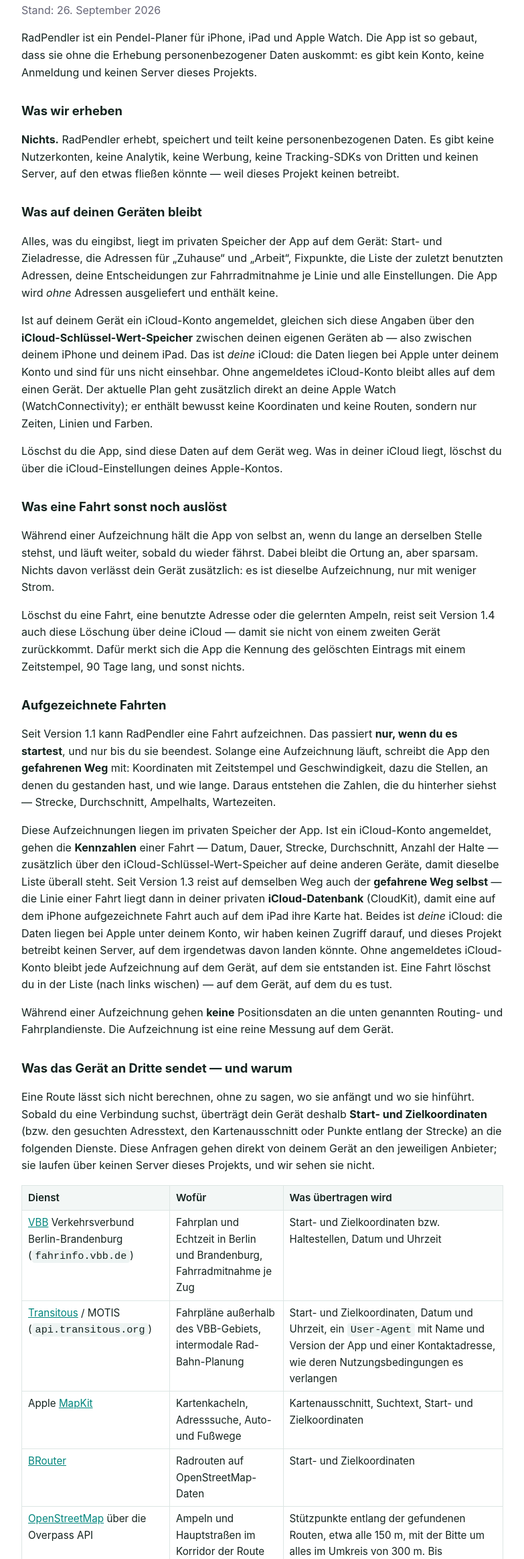
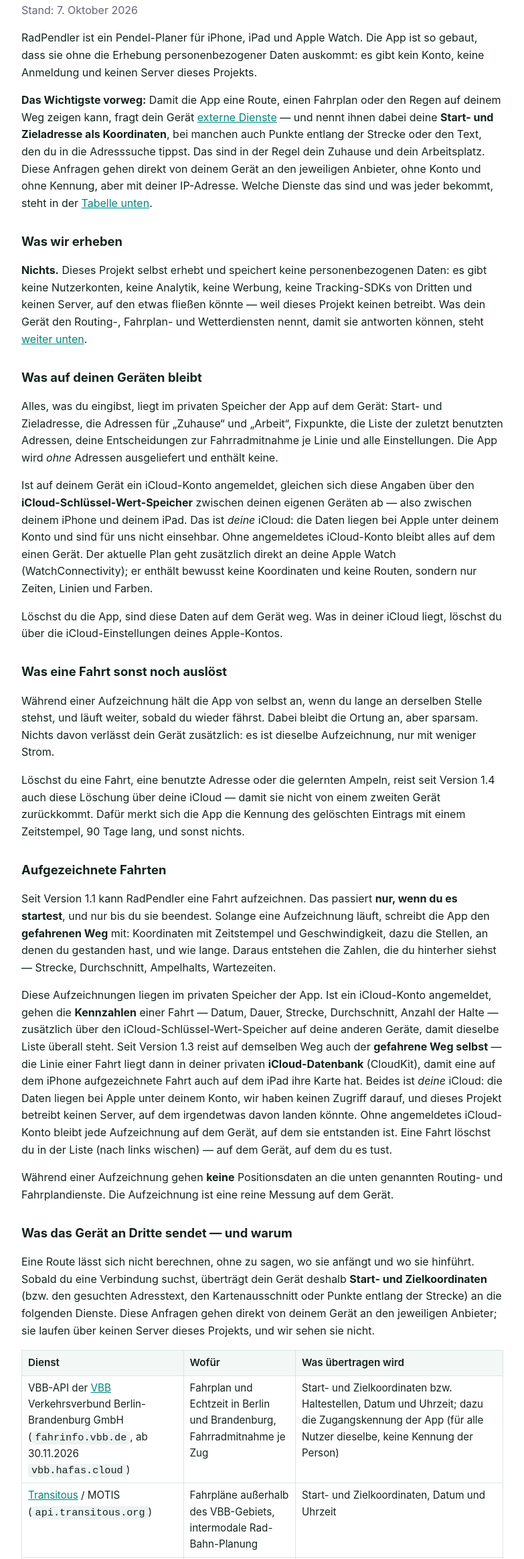
Before and after one commit to DeepSkyPlan/radpendler-privacy, a plain HTML site: page index.html in a window 1280 px wide. Shown: the part 140-2467 px from the top of the page at 67% size, without its empty margins (248-1031 px from the left). Drawn offline with Linux system fonts and the light colour scheme.

Commit message:
Stand aus RadPendler/appstore/pages (2026-11-04)

```diff
--- a/index.html
+++ b/index.html
@@ -24,17 +24,29 @@
 <p style="margin-bottom:1.2em"><a href="https://deepskyplan.github.io/radpendler-app/">← RadPendler</a></p>
 
 <h1>Datenschutzerklärung — RadPendler</h1>
-<p class="date">Stand: 26. September 2026</p>
+<p class="date">Stand: 7. Oktober 2026</p>
 
 <p>RadPendler ist ein Pendel-Planer für iPhone, iPad und Apple Watch. Die App
 ist so gebaut, dass sie ohne die Erhebung personenbezogener Daten auskommt: es
 gibt kein Konto, keine Anmeldung und keinen Server dieses Projekts.</p>
 
+<p><strong>Das Wichtigste vorweg:</strong> Damit die App eine Route, einen
+Fahrplan oder den Regen auf deinem Weg zeigen kann, fragt dein Gerät
+<a href="#dritte">externe Dienste</a> — und nennt ihnen dabei deine
+<strong>Start- und Zieladresse als Koordinaten</strong>, bei manchen auch
+Punkte entlang der Strecke oder den Text, den du in die Adresssuche tippst.
+Das sind in der Regel dein Zuhause und dein Arbeitsplatz. Diese Anfragen gehen
+direkt von deinem Gerät an den jeweiligen Anbieter, ohne Konto und ohne
+Kennung, aber mit deiner IP-Adresse. Welche Dienste das sind und was jeder
+bekommt, steht in der <a href="#dritte">Tabelle unten</a>.</p>
+
 <h2>Was wir erheben</h2>
-<p><strong>Nichts.</strong> RadPendler erhebt, speichert und teilt keine
-personenbezogenen Daten. Es gibt keine Nutzerkonten, keine Analytik, keine
+<p><strong>Nichts.</strong> Dieses Projekt selbst erhebt und speichert keine
+personenbezogenen Daten: es gibt keine Nutzerkonten, keine Analytik, keine
 Werbung, keine Tracking-SDKs von Dritten und keinen Server, auf den etwas
-fließen könnte — weil dieses Projekt keinen betreibt.</p>
+fließen könnte — weil dieses Projekt keinen betreibt. Was dein Gerät den
+Routing-, Fahrplan- und Wetterdiensten nennt, damit sie antworten können,
+steht <a href="#dritte">weiter unten</a>.</p>
 
 <h2>Was auf deinen Geräten bleibt</h2>
 <p>Alles, was du eingibst, liegt im privaten Speicher der App auf dem Gerät:
@@ -86,7 +98,7 @@ dem Gerät, auf dem du es tust.</p>
 die unten genannten Routing- und Fahrplandienste. Die Aufzeichnung ist eine
 reine Messung auf dem Gerät.</p>
 
-<h2>Was das Gerät an Dritte sendet — und warum</h2>
+<h2 id="dritte">Was das Gerät an Dritte sendet — und warum</h2>
 <p>Eine Route lässt sich nicht berechnen, ohne zu sagen, wo sie anfängt und wo
 sie hinführt. Sobald du eine Verbindung suchst, überträgt dein Gerät deshalb
 <strong>Start- und Zielkoordinaten</strong> (bzw. den gesuchten Adresstext, den
@@ -97,18 +109,18 @@ laufen über keinen Server dieses Projekts, und wir sehen sie nicht.</p>
 <table>
 <tr><th>Dienst</th><th>Wofür</th><th>Was übertragen wird</th></tr>
 <tr>
-  <td><a href="https://www.vbb.de/">VBB</a> Verkehrsverbund Berlin-Brandenburg
-      (<code>fahrinfo.vbb.de</code>)</td>
+  <td>VBB-API der <a href="https://www.vbb.de/">VBB</a> Verkehrsverbund
+      Berlin-Brandenburg GmbH (<code>fahrinfo.vbb.de</code>, ab 30.11.2026
+      <code>vbb.hafas.cloud</code>)</td>
   <td>Fahrplan und Echtzeit in Berlin und Brandenburg, Fahrradmitnahme je Zug</td>
-  <td>Start- und Zielkoordinaten bzw. Haltestellen, Datum und Uhrzeit</td>
+  <td>Start- und Zielkoordinaten bzw. Haltestellen, Datum und Uhrzeit; dazu die
+      Zugangskennung der App (für alle Nutzer dieselbe, keine Kennung der Person)</td>
 </tr>
 <tr>
   <td><a href="https://transitous.org/">Transitous</a> / MOTIS
       (<code>api.transitous.org</code>)</td>
   <td>Fahrpläne außerhalb des VBB-Gebiets, intermodale Rad-Bahn-Planung</td>
-  <td>Start- und Zielkoordinaten, Datum und Uhrzeit, ein <code>User-Agent</code>
-      mit Name und Version der App und einer Kontaktadresse, wie deren
-      Nutzungsbedingungen es verlangen</td>
+  <td>Start- und Zielkoordinaten, Datum und Uhrzeit</td>
 </tr>
 <tr>
   <td>Apple <a href="https://www.apple.com/de/maps/">MapKit</a></td>
@@ -142,6 +154,13 @@ laufen über keinen Server dieses Projekts, und wir sehen sie nicht.</p>
   <td>einzelne Koordinaten entlang der Route</td>
 </tr>
 </table>
+
+<p>Jede Anfrage an die VBB-API, Transitous, BRouter, die Overpass API und Open-Meteo trägt
+außerdem einen <code>User-Agent</code>, der die App benennt — „RadPendler“, die
+Versionsnummer, „Commute App“ und die Adresse des Quelltexts als Kontakt. Er ist
+für alle Nutzer derselbe und sagt nichts über dich oder dein Gerät; die
+Betreiber können damit zuordnen, welche App fragt, und sich melden, statt sie
+auszusperren.</p>
 
 <p>Für jeden dieser Anbieter gilt dessen eigene Datenschutzerklärung. Wie bei
 jeder Netzanfrage erreicht den Anbieter dabei auch die IP-Adresse deines
```
